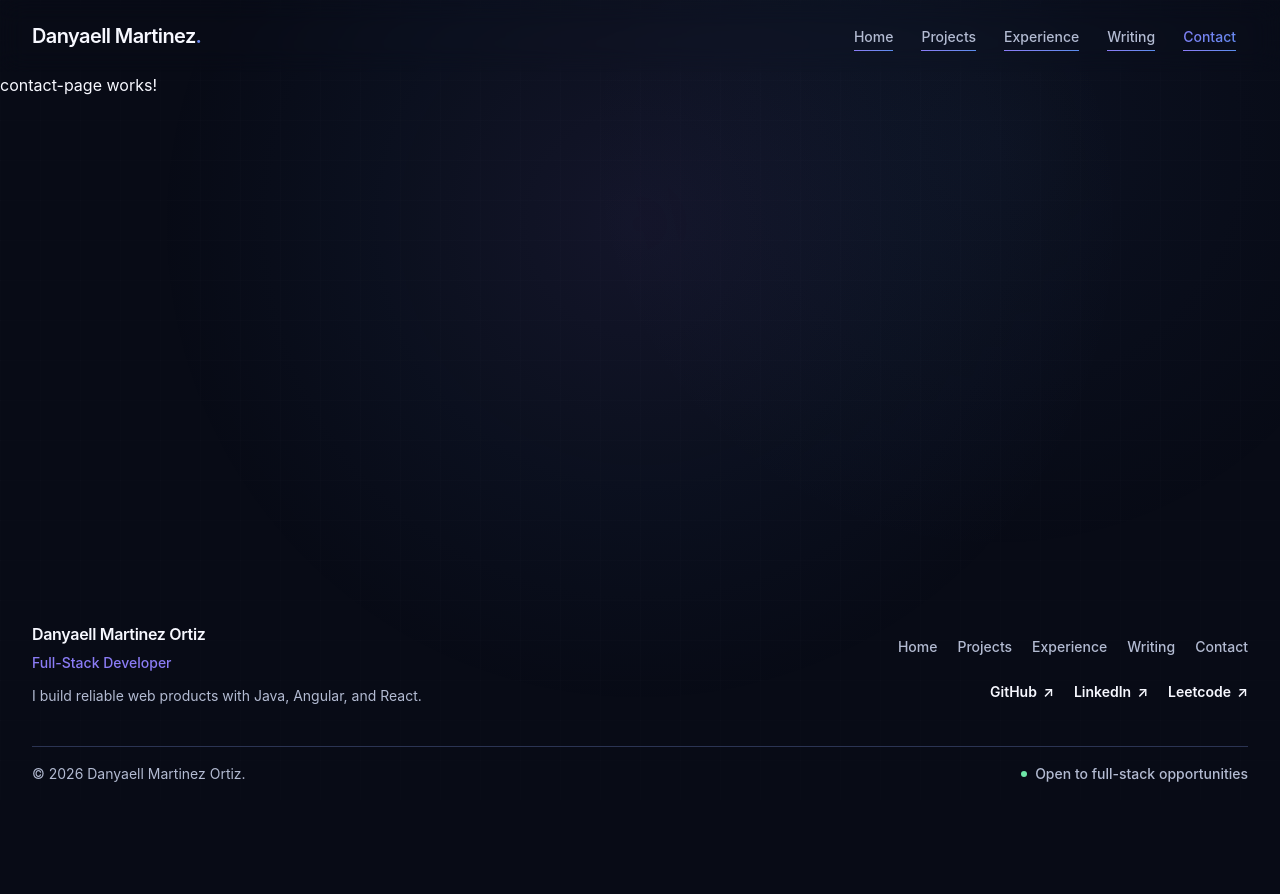
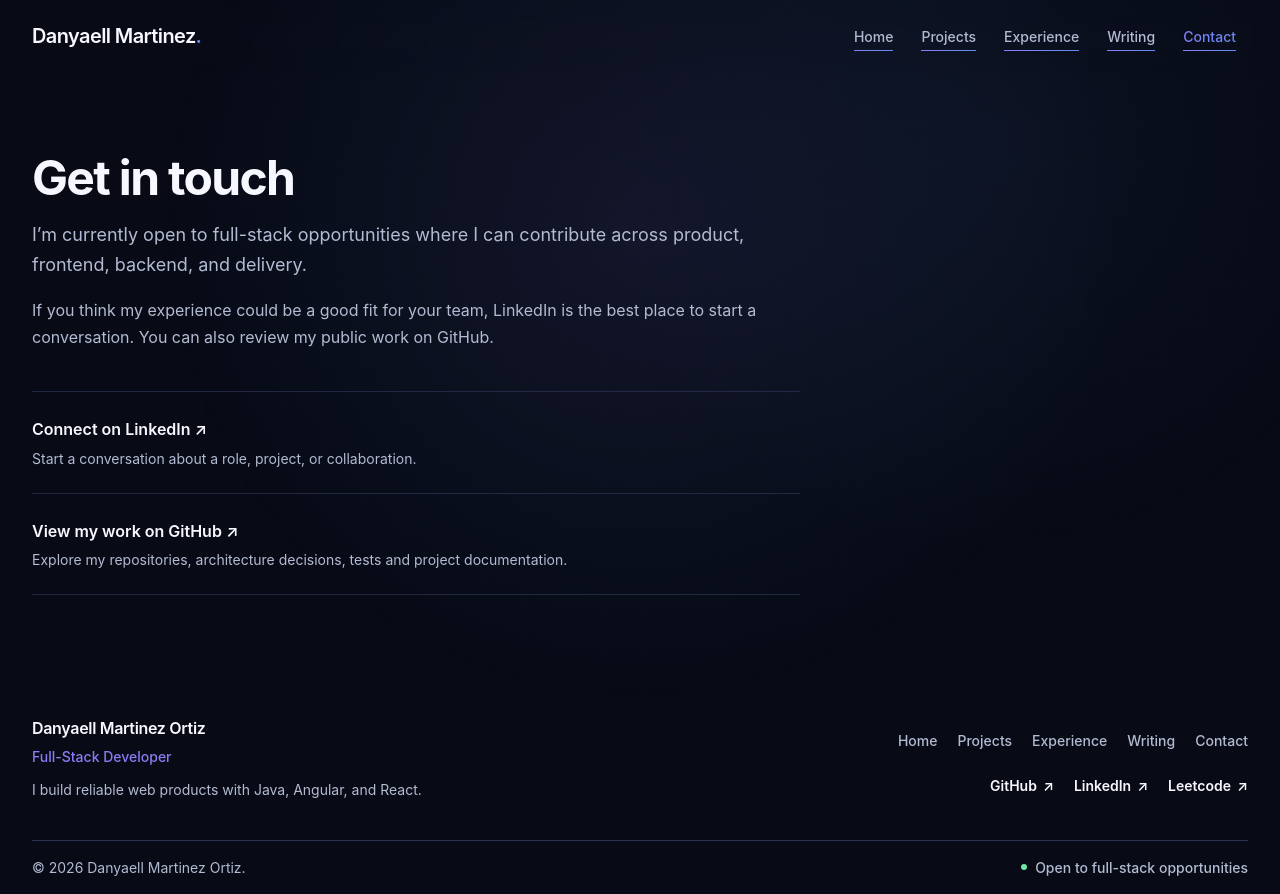
Before and after one commit to Danyaell/portfolio, an Angular app: page /contact in a window 1280 px wide. Before the commit the page ends 800 px from the top, so only its background shows below. Built offline with nearby package versions, Linux system fonts and the light colour scheme; a web font is replaced by a local one.

Commit message:
feature/create-contact-page

```diff
--- a/src/app/contact/contact-page/contact-page.html
+++ b/src/app/contact/contact-page/contact-page.html
@@ -1 +1,70 @@
-<p>contact-page works!</p>
+<section aria-labelledby="contact-page-title" class="w-full">
+  <div class="site-container py-12 md:py-16 lg:py-20">
+    <div class="max-w-3xl">
+      <h1 id="contact-page-title">Get in touch</h1>
+
+      <p class="mt-4 text-lead text-ink-muted">
+        I’m currently open to full-stack opportunities where I can contribute across product,
+        frontend, backend, and delivery.
+      </p>
+
+      <p class="mt-4 text-ink-muted">
+        If you think my experience could be a good fit for your team, LinkedIn is the best place to
+        start a conversation. You can also review my public work on GitHub.
+      </p>
+    </div>
+
+    <ul
+      aria-label="Contact options"
+      class="mt-10 max-w-3xl divide-y divide-border/70 border-y border-border/70"
+    >
+      @if (linkedInProfile; as linkedIn) {
+        <li class="py-6">
+          <a
+            [href]="linkedIn.path"
+            target="_blank"
+            rel="noopener noreferrer"
+            class="group inline-flex min-h-11 flex-col justify-center"
+          >
+            <span
+              class="font-semibold text-ink transition-colors duration-fast group-hover:text-brand-violet"
+            >
+              Connect on LinkedIn
+              <span aria-hidden="true">↗</span>
+            </span>
+
+            <span class="mt-1 text-secondary text-ink-muted">
+              Start a conversation about a role, project, or collaboration.
+            </span>
+
+            <span class="sr-only"> — opens in a new tab </span>
+          </a>
+        </li>
+      }
+
+      @if (githubProfile; as github) {
+        <li class="py-6">
+          <a
+            [href]="github.path"
+            target="_blank"
+            rel="noopener noreferrer"
+            class="group inline-flex min-h-11 flex-col justify-center"
+          >
+            <span
+              class="font-semibold text-ink transition-colors duration-fast group-hover:text-brand-violet"
+            >
+              View my work on GitHub
+              <span aria-hidden="true">↗</span>
+            </span>
+
+            <span class="mt-1 text-secondary text-ink-muted">
+              Explore my repositories, architecture decisions, tests and project documentation.
+            </span>
+
+            <span class="sr-only"> — opens in a new tab </span>
+          </a>
+        </li>
+      }
+    </ul>
+  </div>
+</section>
--- a/src/app/contact/contact-page/contact-page.ts
+++ b/src/app/contact/contact-page/contact-page.ts
@@ -1,8 +1,16 @@
 import { Component } from '@angular/core';
+
+import { SOCIAL_LINKS } from '../../layout/site-navigation/site-navigation';
 
 @Component({
   selector: 'dml-contact-page',
-  imports: [],
   templateUrl: './contact-page.html',
+  host: {
+    class: 'block w-full',
+  },
 })
-export class ContactPageComponent {}
+export class ContactPageComponent {
+  protected readonly linkedInProfile = SOCIAL_LINKS.find((link) => link.label === 'LinkedIn');
+
+  protected readonly githubProfile = SOCIAL_LINKS.find((link) => link.label === 'GitHub');
+}
```
Also changed, not shown: 1 other file (tests, documents, lock files or other folders).
